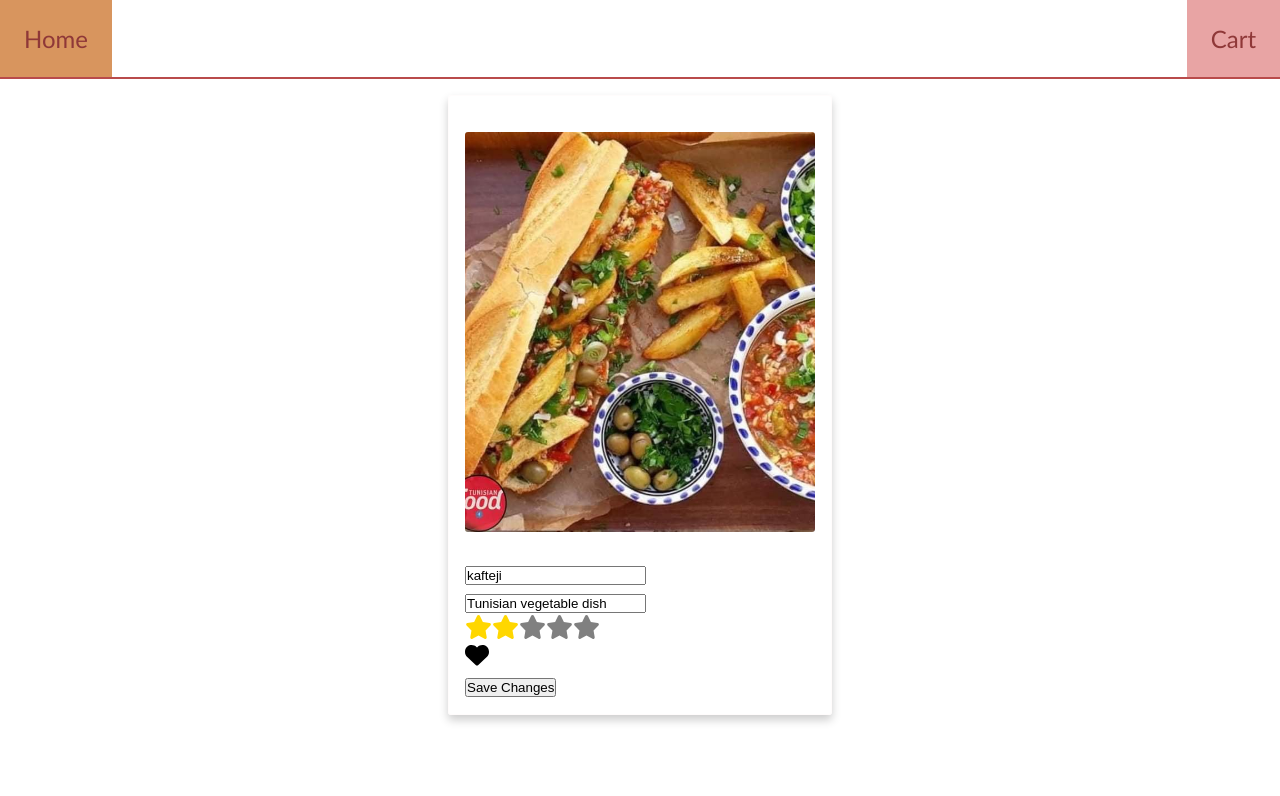
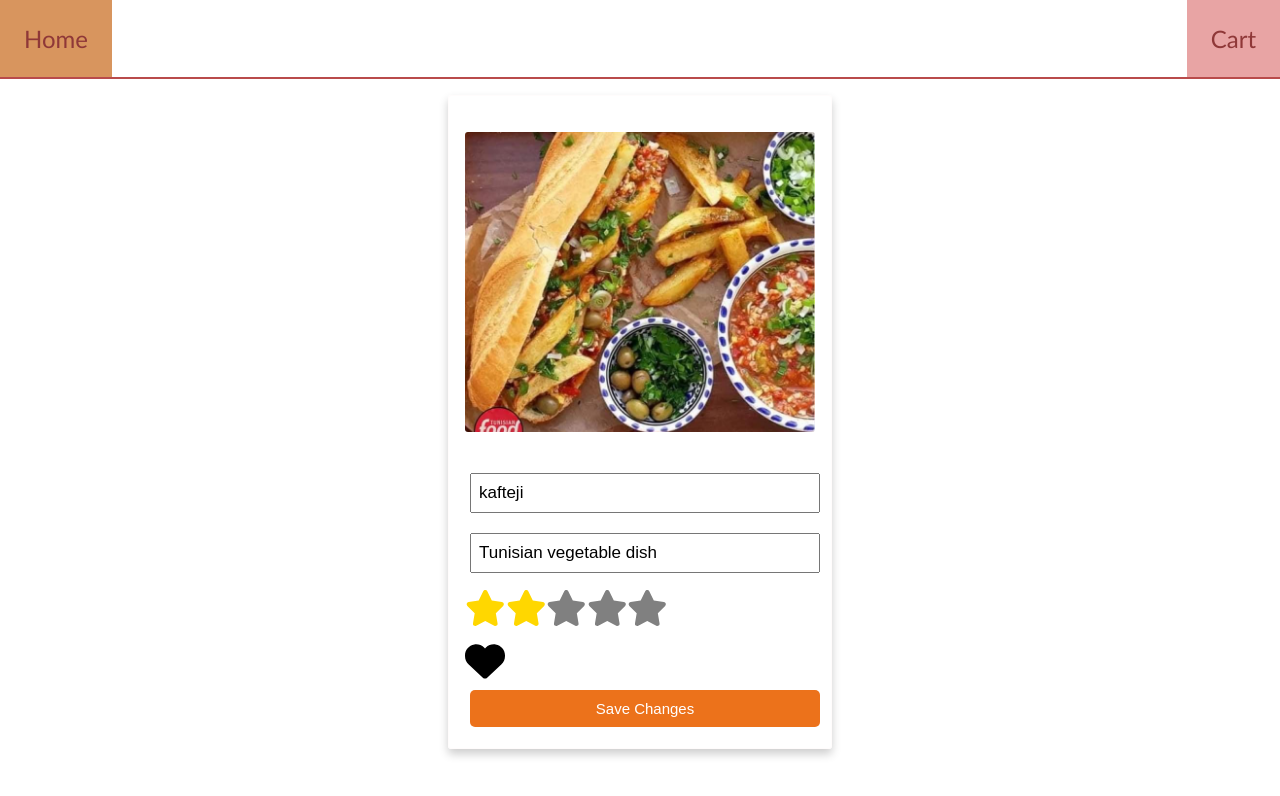
Before and after one commit to cronus712/food-menu-angular-, an Angular app: page /update-food/1 in a window 1280 px wide. Shown: the top 796 px of the page. Built offline with nearby package versions, Linux system fonts and the light colour scheme; data requests are answered from the project's data file.

Commit message:
update food form mid style

```diff
--- a/src/app/components/add-food/add-food.component.css
+++ b/src/app/components/add-food/add-food.component.css
@@ -85,7 +85,7 @@
   height: 200px;
 }
 .fa-heart.fas {
-  color: red; /* Change color to red for favorite state */
+  color: red;
 }
  .fa-heart {
   cursor: pointer;
--- a/src/app/components/update-food/update-food.component.css
+++ b/src/app/components/update-food/update-food.component.css
@@ -1,6 +1,7 @@
 .update-food-form {
   display: flex;
   justify-content: center;
+  align-items: center;
 }
  .product-detail {
   border: solid 1px rgb(255, 252, 252);
@@ -8,25 +9,30 @@
   margin: 1rem;
   box-shadow: 0px 5px 10px rgba(0, 0, 0, 0.2);
   border-radius: 3px;
+  width: 30%;
 
 }
 
 .product-detail .product-image-container .product-image {
-    width: 350px;
-    height: 400px;
+    width: 100%;
+    height: 300px;
     margin: 20px auto;
     object-fit: cover;
     border-radius: 3px;
+
+
 }
 
 .product-detail .product-image-container {
   width: 100%;
+
 }
 
 @media only screen and (max-width: 768px) {
   .product-detail {
     padding: 0.5rem;
     margin: 0.5rem;
+
   }
 
   .product-detail .product-image-container {
@@ -36,14 +42,45 @@
 .fa-star {
   cursor: pointer;
   color: gray;
+  font-size: 1.5em;
+
 }
 
 .fa-star.checked {
   color: gold;
-font-size: 1em;
+font-size: 1.5em;
 margin-top: 40px;
 }
 
 .fa-heart {
  cursor: pointer;
+ font-size: 40px;
 }
+
+.form-control {
+  margin: 10px 0;
+
+}
+
+.form-control input {
+  width: 100%;
+  height: 40px;
+  margin: 5px;
+  padding: 3px 7px;
+  font-size: 17px;
+}
+
+.btn {
+  display: inline-block;
+  background: #ec721b;
+  color: #fff;
+  border: none;
+  padding: 10px 20px;
+  margin: 5px;
+  border-radius: 5px;
+  cursor: pointer;
+  text-decoration: none;
+  font-size: 15px;
+  font-family: inherit;
+  width: 100%;
+}
--- a/src/app/components/update-food/update-food.component.html
+++ b/src/app/components/update-food/update-food.component.html
@@ -32,7 +32,7 @@
      >
     </fa-icon>
     </div>
-    <button class="save" type="button">Save Changes</button>
+    <button class="btn" type="button">Save Changes</button>
   </div>
 </div>
 
```
